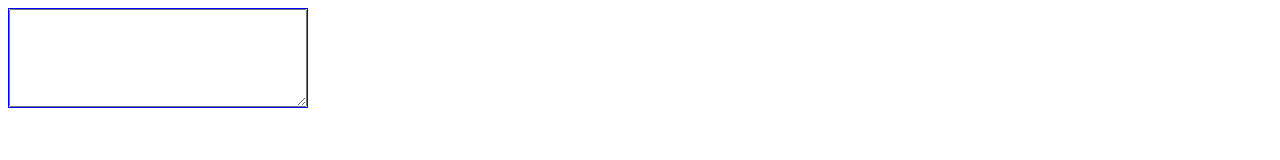
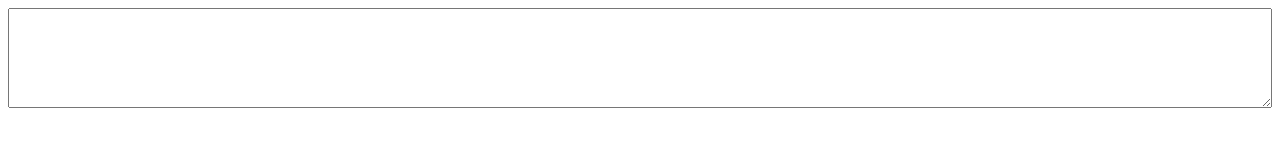
Before and after one commit to dirkarnez/throttle-textarea, a plain HTML site: page index.html in a window 1280 px wide. Drawn offline with Linux system fonts and the light colour scheme.

Commit message:
- update index.html

```diff
--- a/index.html
+++ b/index.html
@@ -15,17 +15,15 @@ textarea {
        -moz-box-sizing: border-box;
             box-sizing: border-box;
 }
-.div1 {
-  width: 300px;
+.textarea-wrapper {
+  width: 100%;
   height: 100px;
-  border: 1px solid blue;
 }
-
 </style>
 </head>
 <body>
 
-<div class="div1">
+<div class="textarea-wrapper">
 	<textarea id="input"></textarea>
 </div>
 
```
